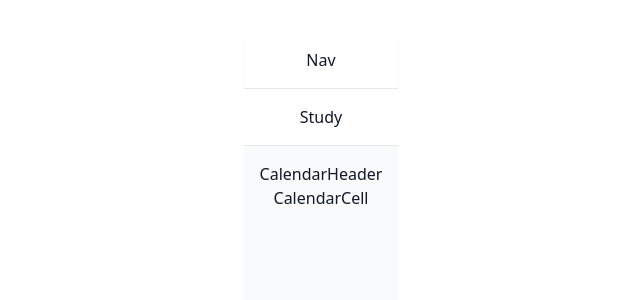
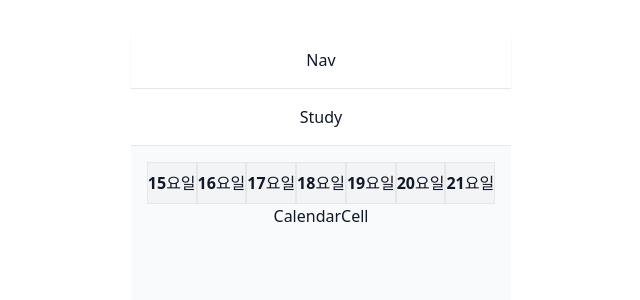
Before and after one commit to Indwoo/todo, a React (Vite) app: page / in a window 1280 px wide. Shown: the top 300 px of the page, without its empty margins (319-959 px from the left). Built offline with nearby package versions, Linux system fonts and the light colour scheme.

Commit message:
[feat] get this week date

```diff
--- a/package.json
+++ b/package.json
@@ -10,6 +10,7 @@
     "preview": "vite preview"
   },
   "dependencies": {
+    "date-fns": "^4.1.0",
     "react": "^19.1.0",
     "react-dom": "^19.1.0",
     "zustand": "^5.0.5"
--- a/src/components/calendar/CalendarHeader.tsx
+++ b/src/components/calendar/CalendarHeader.tsx
@@ -1,5 +1,22 @@
-function CalendarHeader() {
-  return <div>CalendarHeader</div>;
-}
+import { addDays, format, getDate, startOfWeek } from 'date-fns';
+
+const CalendarHeader = () => {
+  const datefns = new Date();
+  const startDate = startOfWeek(datefns, { weekStartsOn: 0 });
+  const thisWeek = Array.from({ length: 7 }).map((_, i) =>
+    getDate(addDays(startDate, i)),
+  );
+  console.log(thisWeek);
+
+  return (
+    <div className="grid grid-cols-7">
+      {thisWeek.map((i) => (
+        <div key={i} className="text-center font-bold py-2 border bg-gray-100">
+          {i}요일
+        </div>
+      ))}
+    </div>
+  );
+};
 
 export default CalendarHeader;
--- a/src/components/calendar/Days.tsx
+++ b/src/components/calendar/Days.tsx
@@ -0,0 +1,5 @@
+function Days() {
+  return <div>Days</div>;
+}
+
+export default Days;
```
Also changed, not shown: 1 other file (tests, documents, lock files or other folders).
